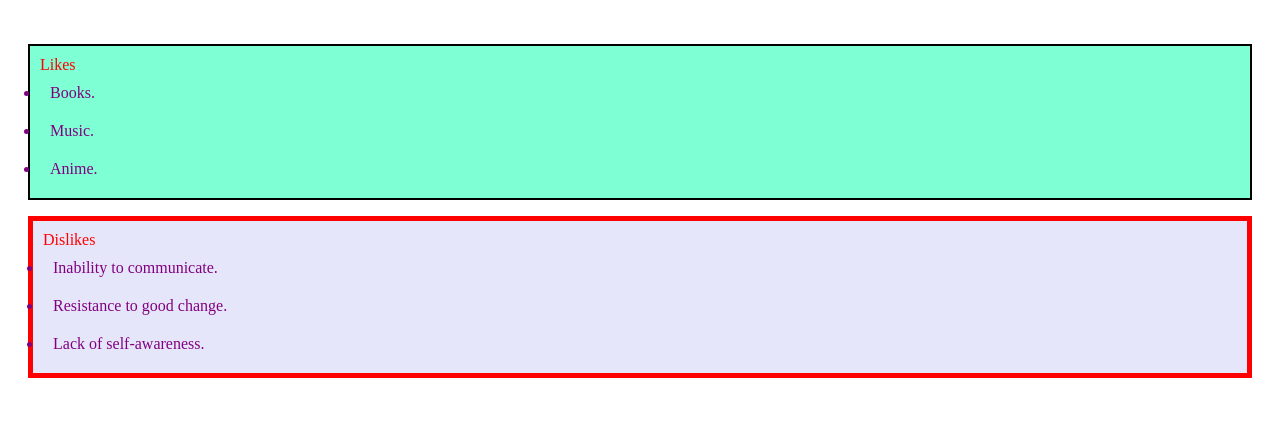
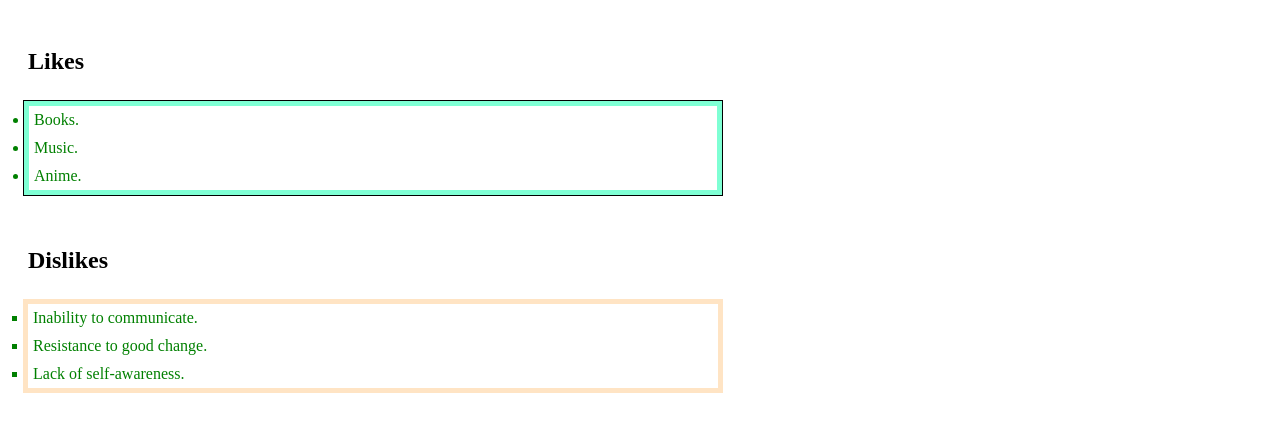
Before and after one commit to KhairanADiji/cssExercise1, a plain HTML site: page index.html in a window 1280 px wide. Drawn offline with Linux system fonts and the light colour scheme.

Commit message:
changed list type and styling

```diff
--- a/index.html
+++ b/index.html
@@ -5,51 +5,27 @@
     <meta http-equiv="X-UA-Compatible" content="IE=edge">
     <meta name="viewport" content="width=device-width, initial-scale=1.0">
     <title>Likes and Whatnot</title>
-
-    <style>
-        *{
-            padding: 10px;
-        }
-
-        ul{
-            color: red;
-            background-color: yellow;
-            border: 5px solid red;
-        }
-
-        li{
-            color: violet;
-        }
-
-        .parent{
-            background-color: lavender;
-        }
-
-        .child{
-            color: purple;
-        }
-
-        #ulist{
-            background-color: aquamarine;
-            border: 2px solid black;
-        }
-    </style>
+    <link rel="stylesheet" href="style.css">
 </head>
 
 <body>
-    <ul class="parent" id="ulist">
-        Likes
+    <div>
+        <h2>Likes</h2>
+     <ul class="parent" id="ulist">
         <li class="child">Books.</li>
         <li class="child">Music.</li>
         <li class="child">Anime.</li>
-    </ul>
+     </ul>
+    </div>
 
-    <ul class="parent">
-        Dislikes
+    <div>
+        <h2>Dislikes</h2>
+     <ol class="parent" id="olist">
         <li class="child">Inability to communicate.</li>
         <li class="child">Resistance to good change.</li>
         <li class="child">Lack of self-awareness.</li>
-    </ul>
+     </ol>
+   </div>
 
 
 </body>
--- /dev/null
+++ b/style.css
@@ -0,0 +1,36 @@
+*{
+    background-color: white;
+    padding: 5px;
+}
+
+div{
+    width: 700px;
+}
+
+ul{
+    color: red;
+    background-color: yellow;
+    border: 2px solid red;
+}
+
+li{
+    color: blue;
+}
+
+.parent{
+    background-color: lavender;
+}
+
+.child{
+    color: green;
+}
+
+#ulist{
+    background-color: aquamarine;
+    border: 1px solid black;
+}
+
+#olist{
+    background-color: bisque;
+    list-style: square;
+}
```
